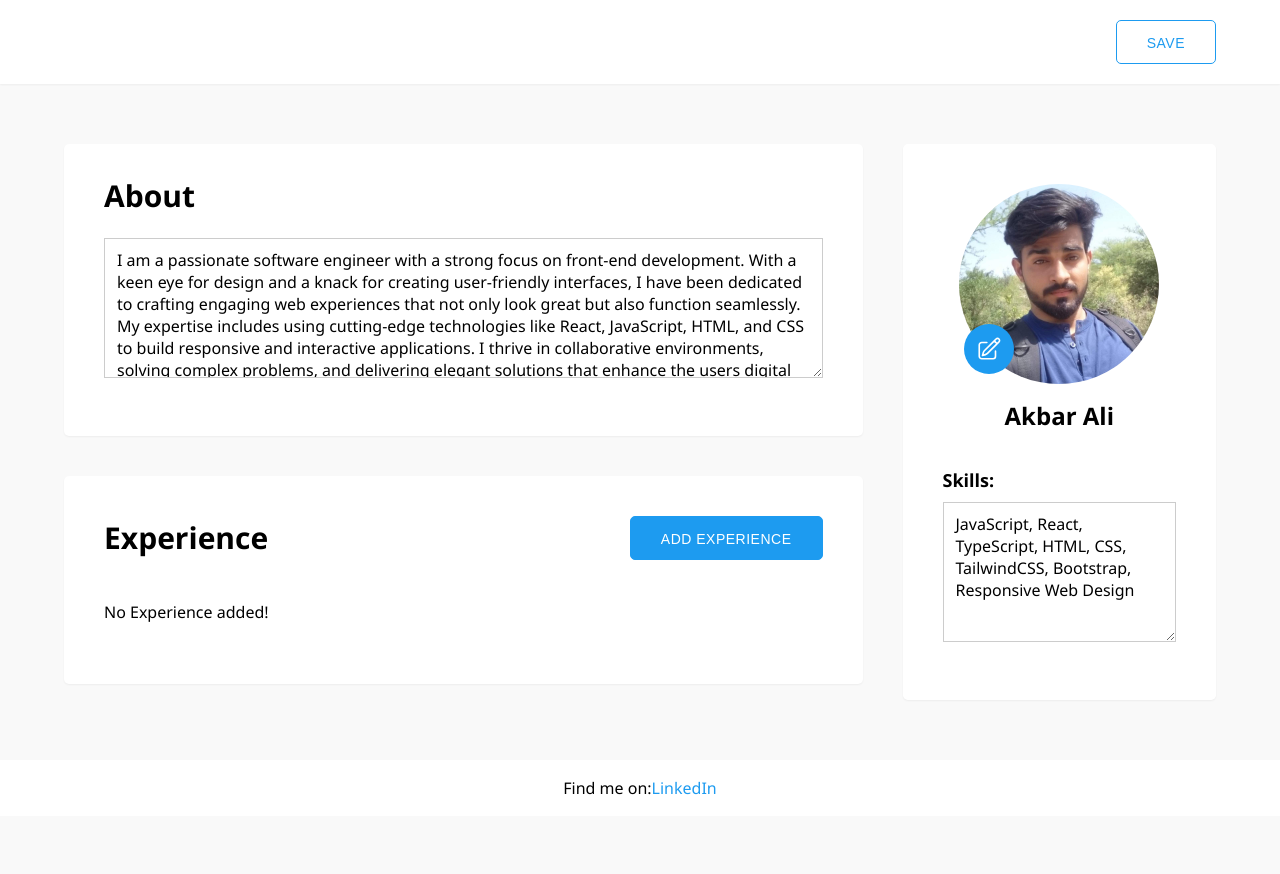
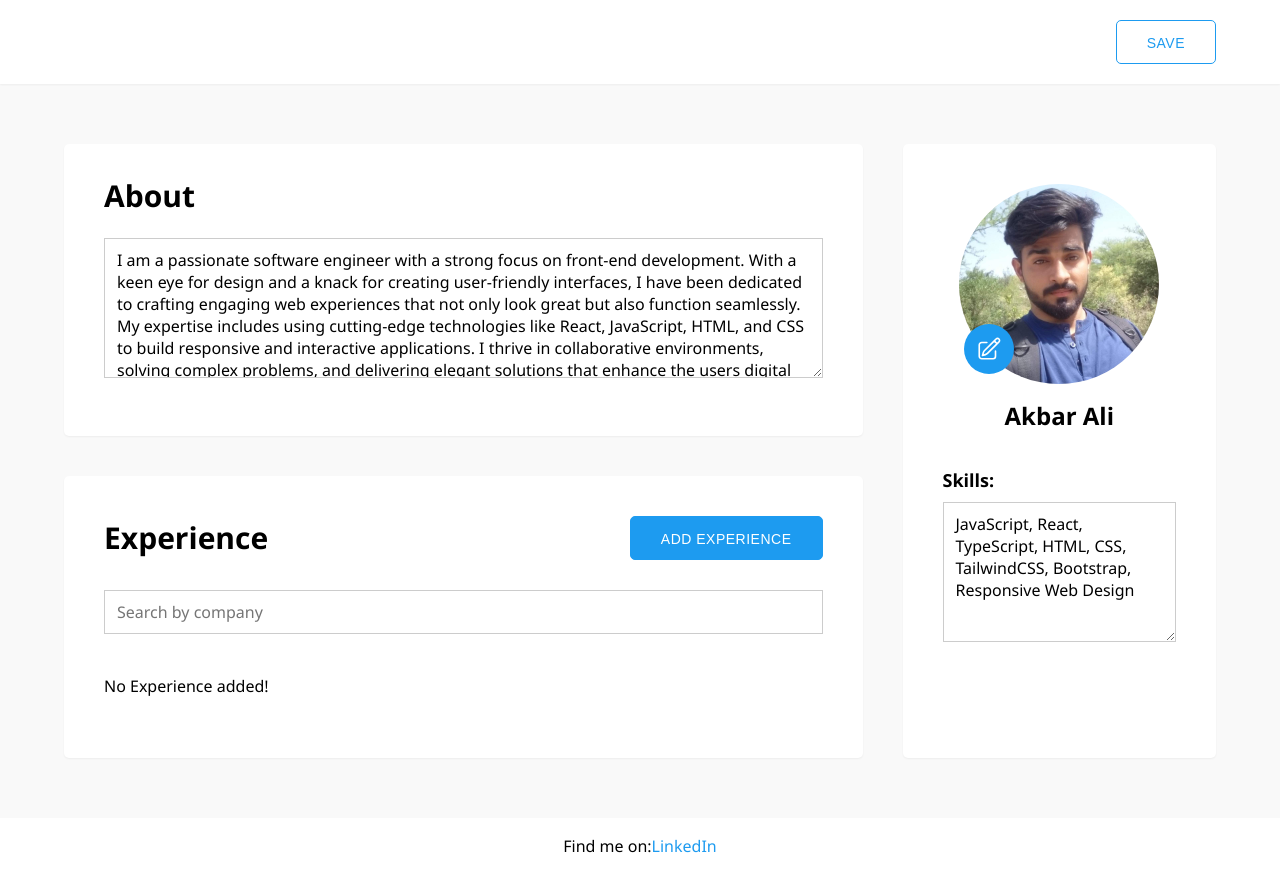
Before and after one commit to akbar-ashraf/react-training, a React (Vite) app: page / in a window 1280 px wide. Both pictures are taken after a click on the button "EDIT". Before the commit the page ends 816 px from the top, so only its background shows below. Built offline with nearby package versions, Linux system fonts and the light colour scheme.

Commit message:
Persistent Storage and Search Tasks

```diff
--- a/src/components/about/index.jsx
+++ b/src/components/about/index.jsx
@@ -1,5 +1,19 @@
 import { useContext, useMemo, useState } from "react";
 import { EditModeContext } from "../../context/editModeContext";
+
+const calculateTotalExperience = (experiences) => {
+  let totalExperience = 0.0;
+  experiences.forEach((experience) => {
+    if (experience.startDate && experience.endDate) {
+      const startDate = new Date(experience.startDate);
+      const endDate = new Date(experience.endDate);
+      const duration = endDate - startDate;
+      const years = duration / (365 * 24 * 60 * 60 * 1000);
+      totalExperience += years;
+    }
+  });
+  return parseFloat(totalExperience.toFixed(1));
+};
 
 export const AboutSection = ({ experienceData }) => {
   const isEditMode = useContext(EditModeContext);
@@ -8,20 +22,6 @@ export const AboutSection = ({ experienceData }) => {
   );
   const aboutTextChangeHandler = (e) => {
     setAboutText(e.target.value);
-  };
-
-  const calculateTotalExperience = (experiences) => {
-    let totalExperience = 0.0;
-    experiences.forEach((experience) => {
-      if (experience.startDate && experience.endDate) {
-        const startDate = new Date(experience.startDate);
-        const endDate = new Date(experience.endDate);
-        const duration = endDate - startDate;
-        const years = duration / (365 * 24 * 60 * 60 * 1000);
-        totalExperience += years;
-      }
-    });
-    return parseFloat(totalExperience.toFixed(1));
   };
 
   const totalExperience = useMemo(() => {
--- a/src/components/experience/experienceList.jsx
+++ b/src/components/experience/experienceList.jsx
@@ -19,7 +19,6 @@ export const ExperienceList = ({
       {item.startDate && <>Start Date: {item.startDate}</>}
       {item.endDate && <> - End Date: {item.endDate}</>}
       {item.description && <p>{item.description}</p>}
-
       {isEditMode && (
         <div className="cardActions">
           <span
--- a/src/components/experience/index.jsx
+++ b/src/components/experience/index.jsx
@@ -20,6 +20,16 @@ export const ExperienceSection = ({ experienceData, handleExperienceData }) => {
 
   const [selectedExperience, setSelectedExperience] = useState(null);
 
+  const [searchCompany, setSearchCompany] = useState("");
+  const [searchExperienceData, setSearchExperienceData] =
+    useState(experienceData);
+
+  const setExperienceData = (updatedData) => {
+    setSearchCompany("");
+    handleExperienceData(updatedData);
+    setSearchExperienceData(updatedData);
+  };
+
   const handleShowForm = () => {
     setShowForm(true);
   };
@@ -40,7 +50,7 @@ export const ExperienceSection = ({ experienceData, handleExperienceData }) => {
     const updateExperiencedData = experienceData.filter(
       (item) => item._id != id
     );
-    handleExperienceData(updateExperiencedData);
+    setExperienceData(updateExperiencedData);
   };
 
   const handleSubmit = (e) => {
@@ -53,15 +63,24 @@ export const ExperienceSection = ({ experienceData, handleExperienceData }) => {
           return item;
         }
       });
-      handleExperienceData(updatedExperience);
+      setExperienceData(updatedExperience);
       setSelectedExperience(null);
     } else {
       const uniqueID = Date.now();
       const newExperience = { ...formData, _id: uniqueID };
-      handleExperienceData([...experienceData, newExperience]);
+      setExperienceData([...experienceData, newExperience]);
     }
 
     setFormData(initialFormData);
+  };
+
+  const handleSearchCompany = (e) => {
+    const searchValue = e.target.value;
+    setSearchCompany(searchValue);
+    const updatedExperienceData = experienceData.filter((item) =>
+      item.companyName.toLowerCase().includes(searchValue.toLowerCase())
+    );
+    setSearchExperienceData(updatedExperienceData);
   };
 
   return (
@@ -85,10 +104,24 @@ export const ExperienceSection = ({ experienceData, handleExperienceData }) => {
         />
       )}
 
+      {isEditMode && (
+        <div className="formControl">
+          <input
+            type="text"
+            id="searchCompany"
+            name="searchCompany"
+            value={searchCompany}
+            placeholder="Search by company"
+            onChange={handleSearchCompany}
+            autoComplete="np"
+          />
+        </div>
+      )}
+
       <ul id="experienceList">
-        {experienceData.length ? (
+        {searchExperienceData.length ? (
           <>
-            {experienceData.map((item) => {
+            {searchExperienceData.map((item) => {
               return (
                 <ExperienceList
                   key={item._id}
```
